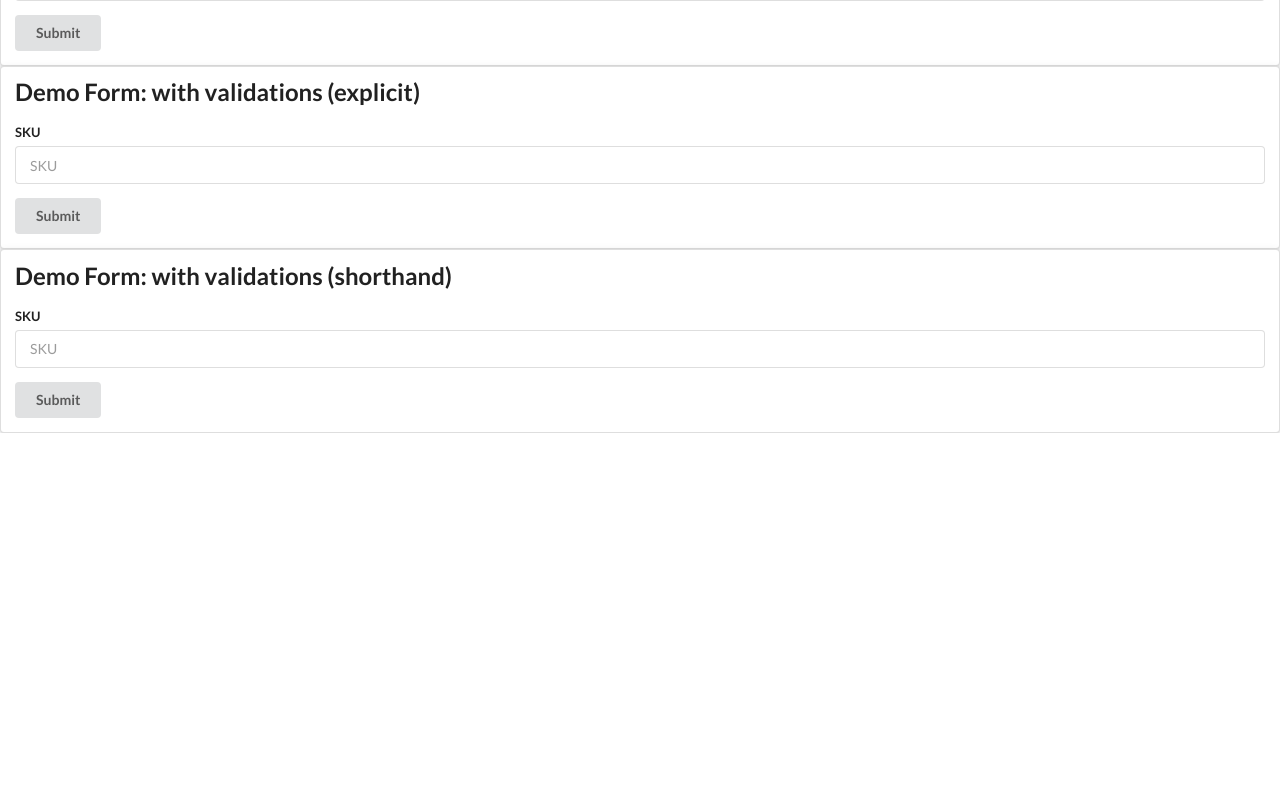
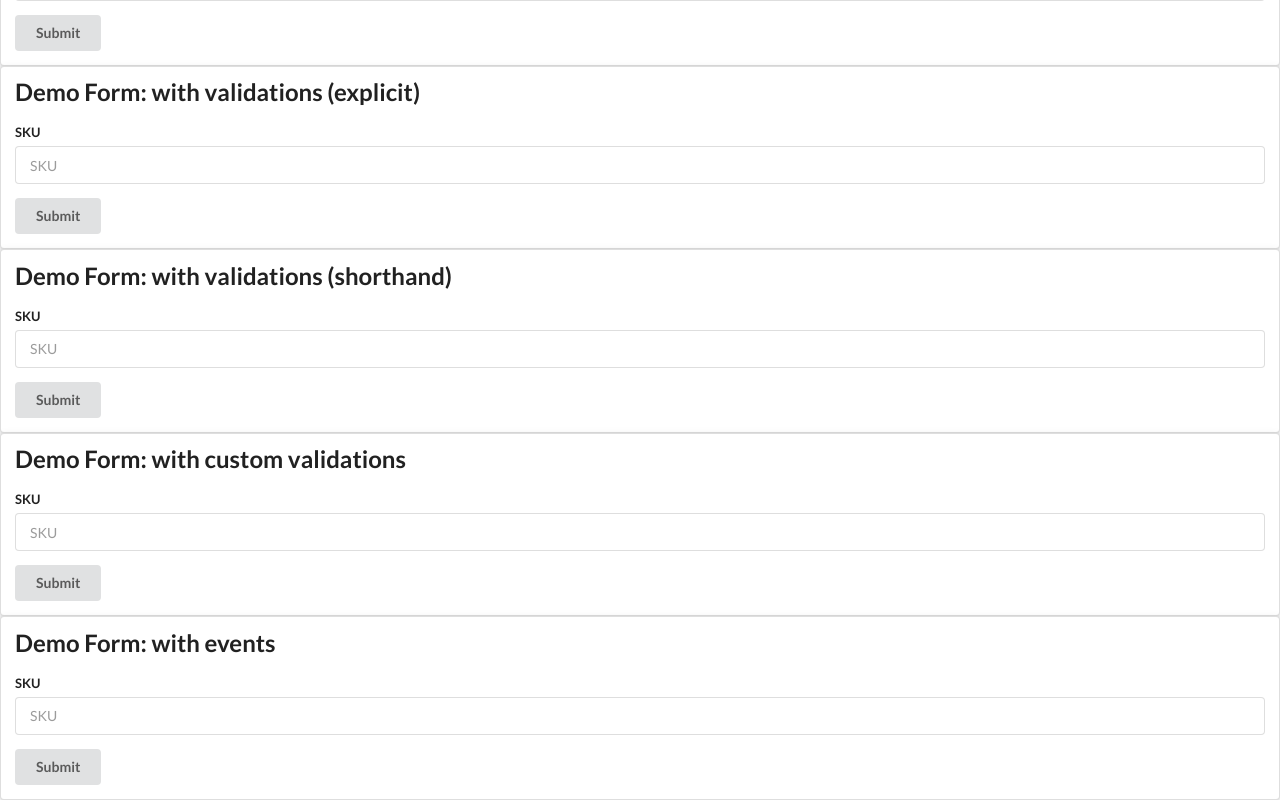
Before and after one commit to netfisher777/ng-book-training, an Angular app in the folder forms/: page / in a window 1280 px wide. Shown: the part 656-1456 px from the top of the page. Before the commit the page ends 1089 px from the top, so only its background shows below. Built offline with nearby package versions, Linux system fonts and the light colour scheme.

Commit message:
demo-form-with-events

```diff
--- a/forms/src/app/app.component.html
+++ b/forms/src/app/app.component.html
@@ -13,3 +13,7 @@
 <app-demo-form-with-validations-explicit></app-demo-form-with-validations-explicit>
 
 <app-demo-form-with-validations-shorthand></app-demo-form-with-validations-shorthand>
+
+<app-demo-form-with-custom-validation></app-demo-form-with-custom-validation>
+
+<app-demo-form-with-events></app-demo-form-with-events>
--- a/forms/src/app/app.module.ts
+++ b/forms/src/app/app.module.ts
@@ -8,6 +8,8 @@
 import { DemoFormSkuWithBuilderComponent } from './demo-form-sku-with-builder/demo-form-sku-with-builder.component';
 import { DemoFormWithValidationsExplicitComponent } from './demo-form-with-validations-explicit/demo-form-with-validations-explicit.component';
 import { DemoFormWithValidationsShorthandComponent } from './demo-form-with-validations-shorthand/demo-form-with-validations-shorthand.component';
+import { DemoFormWithCustomValidationComponent } from './demo-form-with-custom-validation/demo-form-with-custom-validation.component';
+import { DemoFormWithEventsComponent } from './demo-form-with-events/demo-form-with-events.component';
 
 
 @NgModule({
@@ -16,7 +18,9 @@
     DemoFormSkuComponent,
     DemoFormSkuWithBuilderComponent,
     DemoFormWithValidationsExplicitComponent,
-    DemoFormWithValidationsShorthandComponent
+    DemoFormWithValidationsShorthandComponent,
+    DemoFormWithCustomValidationComponent,
+    DemoFormWithEventsComponent
   ],
   imports: [
     BrowserModule,
--- /dev/null
+++ b/forms/src/app/demo-form-with-custom-validation/demo-form-with-custom-validation.component.html
@@ -0,0 +1,27 @@
+<div class="ui raised segment">
+  <h2 class="ui header">Demo Form: with custom validations</h2>
+  <form [formGroup]="myForm"
+        (ngSubmit)="onSubmit(myForm.value)"
+        class="ui form"
+        [class.error]="!myForm.valid && myForm.touched">
+
+    <div class="field"
+         [class.error]="!sku.valid && sku.touched">
+      <label for="skuInput">SKU</label>
+      <input type="text"
+             id="skuInput"
+             placeholder="SKU"
+             [formControl]="sku">
+      <div *ngIf="!sku.valid"
+           class="ui error message">SKU is invalid</div>
+      <div *ngIf="sku.hasError('required')"
+           class="ui error message">SKU is required</div>
+      <div *ngIf="sku.hasError('invalidSku')"
+           class="ui error message">SKU must begin with <span>123</span></div>
+    </div>
+
+    <div *ngIf="!myForm.valid"
+         class="ui error message">Form is invalid</div>
+    <button type="submit" class="ui button">Submit</button>
+  </form>
+</div>
--- /dev/null
+++ b/forms/src/app/demo-form-with-custom-validation/demo-form-with-custom-validation.component.ts
@@ -0,0 +1,34 @@
+import { Component, OnInit } from '@angular/core';
+import {AbstractControl, FormBuilder, FormControl, FormGroup, Validators} from '@angular/forms';
+
+function skuValidator(control: FormControl): {[s: string]: boolean} {
+  if (!control.value.match(/^123/)) {
+    return {invalidSku: true};
+  }
+}
+
+@Component({
+  selector: 'app-demo-form-with-custom-validation',
+  templateUrl: './demo-form-with-custom-validation.component.html',
+  styleUrls: ['./demo-form-with-custom-validation.component.css']
+})
+export class DemoFormWithCustomValidationComponent implements OnInit {
+
+  myForm: FormGroup;
+  sku: AbstractControl;
+
+  constructor(fb: FormBuilder) {
+    this.myForm = fb.group({
+      'sku': ['', Validators.compose([Validators.required, skuValidator])]
+    });
+    this.sku = this.myForm.controls['sku'];
+  }
+
+  ngOnInit() {
+  }
+
+  onSubmit(value: string): void {
+    console.log('submitted value 4:', value);
+  }
+
+}
--- /dev/null
+++ b/forms/src/app/demo-form-with-events/demo-form-with-events.component.html
@@ -0,0 +1,26 @@
+<div class="ui raised segment">
+  <h2 class="ui header">Demo Form: with events</h2>
+  <form [formGroup]="myForm"
+        (ngSubmit)="onSubmit(myForm.value)"
+        class="ui form">
+
+    <div class="field"
+         [class.error]="!sku.valid && sku.touched">
+      <label for="skuInput">SKU</label>
+      <input type="text"
+             class="form-control"
+             id="skuInput"
+             placeholder="SKU"
+             [formControl]="sku">
+      <div *ngIf="!sku.valid"
+           class="ui error message">SKU is invalid</div>
+      <div *ngIf="sku.hasError('required')"
+           class="ui error message">SKU is required</div>
+    </div>
+
+    <div *ngIf="!myForm.valid"
+         class="ui error message">Form is invalid</div>
+
+    <button type="submit" class="ui button">Submit</button>
+  </form>
+</div>
--- /dev/null
+++ b/forms/src/app/demo-form-with-events/demo-form-with-events.component.ts
@@ -0,0 +1,38 @@
+import { Component, OnInit } from '@angular/core';
+import { AbstractControl, FormBuilder, FormGroup, Validators } from '@angular/forms';
+
+@Component({
+  selector: 'app-demo-form-with-events',
+  templateUrl: './demo-form-with-events.component.html',
+  styleUrls: ['./demo-form-with-events.component.css']
+})
+export class DemoFormWithEventsComponent implements OnInit {
+
+  myForm: FormGroup;
+  sku: AbstractControl;
+
+  constructor(fb: FormBuilder) {
+    this.myForm = fb.group({
+      'sku': ['', Validators.required]
+    });
+    this.sku = this.myForm.controls['sku'];
+    this.sku.valueChanges.subscribe(
+      (value: string) => {
+        console.log('sku value was changed to', value);
+      }
+    );
+    this.myForm.valueChanges.subscribe(
+      (form: any) => {
+        console.log('form was changed to', form);
+      }
+    );
+  }
+
+  ngOnInit() {
+  }
+
+  onSubmit(value: string): void {
+    console.log('submitted value 5:', value);
+  }
+
+}
--- a/forms/src/app/demo-form-with-validations-explicit/demo-form-with-validations-explicit.component.ts
+++ b/forms/src/app/demo-form-with-validations-explicit/demo-form-with-validations-explicit.component.ts
@@ -22,7 +22,7 @@
   }
 
   onSubmit(value: string): void {
-    console.log('submitted value 3:', value, this.sku);
+    console.log('submitted value 3:', value);
   }
 
 }
```
Also changed, not shown: forms/src/app/demo-form-with-custom-validation/demo-form-with-custom-validation.component.css (added), forms/src/app/demo-form-with-events/demo-form-with-events.component.css (added), 2 other files (tests, documents, lock files or other folders).
